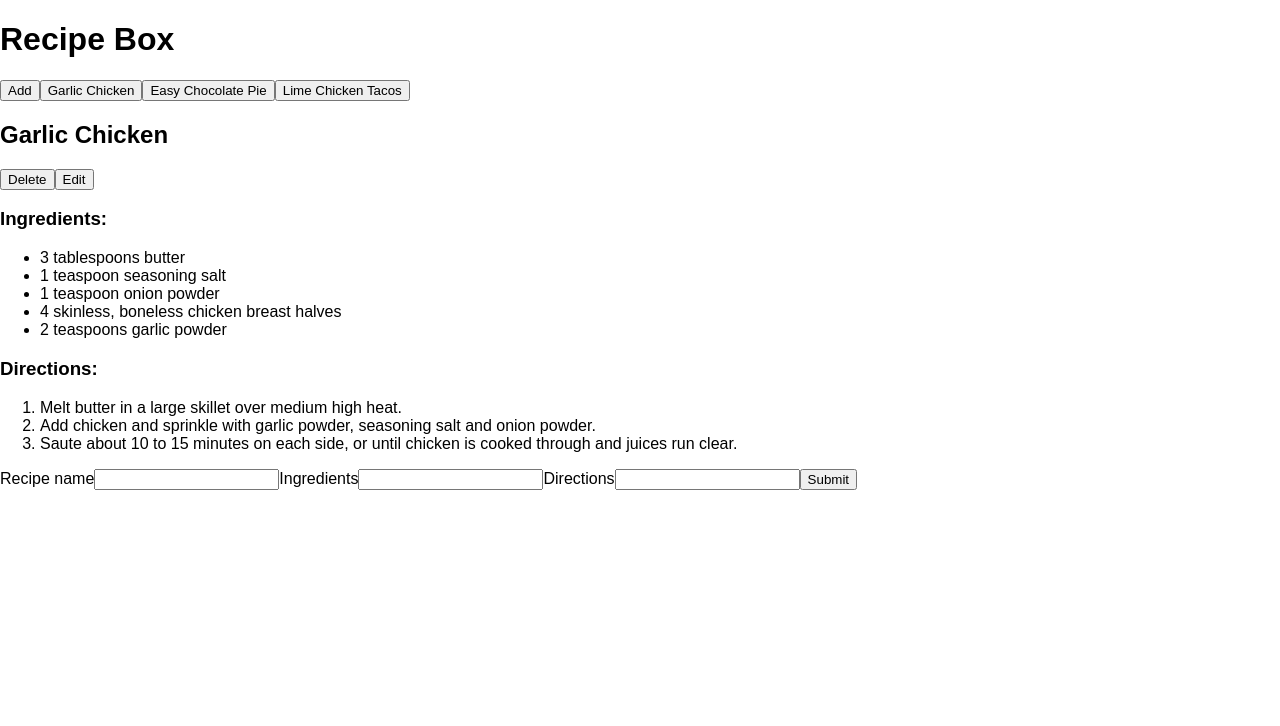
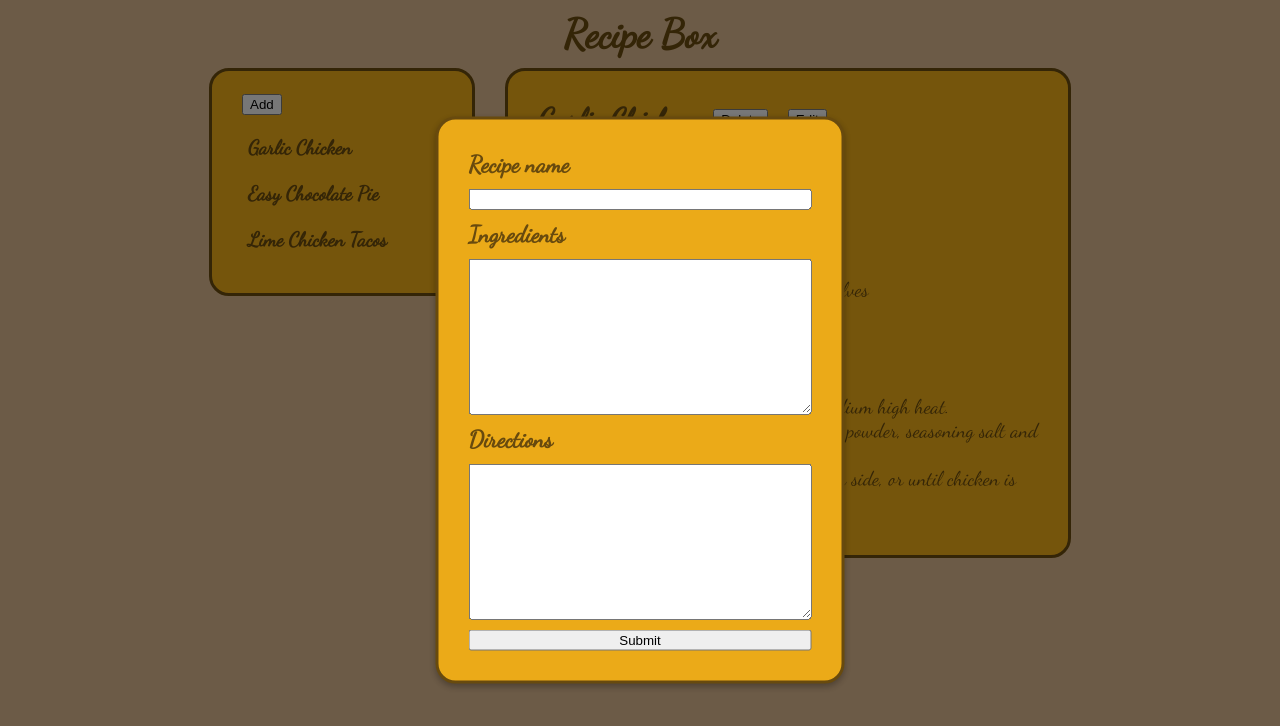
Before and after one commit to grindos/recipe-box, a React app: page / in a window 1280 px wide. Both pictures are taken after a click on the button "Add". Built offline with nearby package versions, Linux system fonts and the light colour scheme.

Commit message:
Add styles

```diff
--- a/public/index.html
+++ b/public/index.html
@@ -10,6 +10,8 @@
     -->
     <link rel="manifest" href="%PUBLIC_URL%/manifest.json">
     <link rel="shortcut icon" href="%PUBLIC_URL%/favicon.ico">
+    <link href="https://fonts.googleapis.com/css?family=Dancing+Script" rel="stylesheet">
+    <link href="https://fonts.googleapis.com/css?family=Cutive+Mono" rel="stylesheet">
     <!--
       Notice the use of %PUBLIC_URL% in the tags above.
       It will be replaced with the URL of the `public` folder during the build.
--- a/src/containers/App/DetailedRecipe/index.js
+++ b/src/containers/App/DetailedRecipe/index.js
@@ -7,6 +7,9 @@ const getChosenRecipe = (recipes, id) => {
   const found = recipes.filter(recipe => recipe.id === id);
   if (found.length > 0) {
     return found[0];
+  }
+  if (recipes.length > 0) {
+    return recipes[0];
   }
   return null;
 };
@@ -62,6 +65,7 @@ DetailedRecipe.propTypes = {
 
 const mapStateToProps = state => ({
   recipe: getChosenRecipe(state.recipes, state.chosenRecipe),
+  anotherRecipeId: state.recipes.length > 0 ? state.recipes[0].id : null,
 });
 
 const mapDispatchToProps = dispatch => ({
--- a/src/containers/App/RecipeForm/index.js
+++ b/src/containers/App/RecipeForm/index.js
@@ -14,9 +14,9 @@ const RecipeForm = ({ form, hideForm, addRecipe, editRecipe }) => {
     return null;
   }
   return (
-    <form>
-      <label htmlFor="name">
-        Recipe name
+    <div>
+      <form className="ModalForm">
+        <h3>Recipe name</h3>
         <input
           id="name"
           type="text"
@@ -25,29 +25,24 @@ const RecipeForm = ({ form, hideForm, addRecipe, editRecipe }) => {
             nameInput = node;
           }}
         />
-      </label>
-      <label htmlFor="ingredients">
-        Ingredients
-        <input
-          id="ingredients"
-          type="text"
-          defaultValue={status === 'EDIT' ? ingredients.join('*') : ''}
+        <h3>Ingredients</h3>
+        <textarea
+          rows="10"
+          cols="40"
+          defaultValue={status === 'EDIT' ? ingredients.join('\n') : ''}
           ref={node => {
             ingredientsInput = node;
           }}
         />
-      </label>
-      <label htmlFor="directions">
-        Directions
-        <input
-          id="directions"
-          type="text"
-          defaultValue={status === 'EDIT' ? directions.join('*') : ''}
+        <h3>Directions</h3>
+        <textarea
+          rows="10"
+          cols="40"
+          defaultValue={status === 'EDIT' ? directions.join('\n') : ''}
           ref={node => {
             directionsInput = node;
           }}
         />
-      </label>
         <input
           type="submit"
           value="Submit"
@@ -58,16 +53,16 @@ const RecipeForm = ({ form, hideForm, addRecipe, editRecipe }) => {
               case 'ADD':
                 addRecipe({
                   name: nameInput.value,
-                ingredients: ingredientsInput.value.split('*'),
-                directions: directionsInput.value.split('*'),
+                  ingredients: ingredientsInput.value.split('\n'),
+                  directions: directionsInput.value.split('\n'),
                 });
                 break;
               case 'EDIT':
                 editRecipe({
                   id,
                   name: nameInput.value,
-                ingredients: ingredientsInput.value.split('*'),
-                directions: directionsInput.value.split('*'),
+                  ingredients: ingredientsInput.value.split('\n'),
+                  directions: directionsInput.value.split('\n'),
                 });
                 break;
               default:
@@ -76,6 +71,8 @@ const RecipeForm = ({ form, hideForm, addRecipe, editRecipe }) => {
           }}
         />
       </form>
+      <div className="ModalOverlay" />
+    </div>
   );
 };
 RecipeForm.propTypes = {
--- a/src/containers/App/RecipesList/index.js
+++ b/src/containers/App/RecipesList/index.js
@@ -15,6 +15,7 @@ const RecipesList = ({ onClick, showAddForm, recipes }) => (
     >
       Add
     </button>
+    <div className="Recipes">
       {recipes.map(recipe => (
         <button
           type="button"
@@ -32,6 +33,7 @@ const RecipesList = ({ onClick, showAddForm, recipes }) => (
           {recipe.name}
         </button>
       ))}
+    </div>
   </div>
 );
 RecipesList.propTypes = {
--- a/src/containers/App/index.js
+++ b/src/containers/App/index.js
@@ -4,10 +4,12 @@ import RecipesList from './RecipesList';
 import RecipeForm from './RecipeForm';
 
 const App = () => (
-  <div>
+  <div className="App">
     <h1>Recipe Box</h1>
-    <RecipesList />
-    <DetailedRecipe />
+    <div className="AppContainer">
+      <RecipesList />
+      <DetailedRecipe />
+    </div>
     <RecipeForm />
   </div>
 );
--- a/src/index.css
+++ b/src/index.css
@@ -1,5 +1,103 @@
 body {
   margin: 0;
   padding: 0;
-  font-family: sans-serif;
+  font-family: 'Dancing Script', cursive;
+  font-size: 20px;
+  background-color: #d9b68e;
+  color: #684a0e;
 }
+
+h1, h2, h3 {
+  margin: 10px 0 10px 0;
+}
+
+textarea, input[type=text] {
+  font-family: 'Cutive Mono', monospace;
+}
+
+.App {
+  display: flex;
+  flex-direction: column;
+  align-items: center;
+}
+
+.RecipesList, .DetailedRecipe, .ModalForm {
+  background-color: #ebaa18;
+  /* margin: 30px; */
+  padding: 20px 30px 20px 30px;
+  border: 3px solid #684a0e;
+  border-radius: 20px;
+}
+
+.AppContainer {
+  display: flex;
+  flex-direction: row;
+}
+
+.RecipesList {
+  width: 200px;
+  height: fit-content;
+  margin-right: 30px;
+}
+
+.DetailedRecipe {
+  width: 500px;
+}
+
+.DetailedRecipeHeader {
+  display: flex;
+  flex-direction: row;
+  align-items: center;
+}
+
+.DetailedRecipeHeader > * {
+  margin-right: 20px;
+}
+
+.DetailedRecipeHeader > button {
+  height: auto;
+}
+
+.Recipes {
+  display: flex;
+  flex-direction: column;
+  align-items: flex-start;
+  margin: 10px 0;
+}
+
+.Recipe {
+  border: none;
+  background-color: #ebaa18;
+  cursor: pointer;
+  margin: 10px 0;
+  font-family: 'Dancing Script', cursive;
+  font-size: 20px;
+  color: #684a0e;
+  font-weight: 900;
+}
+
+.ModalForm {
+  z-index: 1010;
+  position: fixed;
+  top: 50%;
+  left: 50%;
+  transform: translate(-50%, -50%);
+  display: flex;
+  flex-direction: column;
+  box-shadow: 0 3px 7px rgba(0, 0, 0, 0.3);
+}
+
+.ModalForm input[type=submit] {
+  margin: 10px 0;
+}
+
+.ModalOverlay {
+  z-index: 1000;
+  position: fixed;
+  top: 0;
+  left: 0;
+  width: 100%;
+  height: 100%;
+  background-color: #000;
+  opacity: 0.5;
+}
```
Lines whose indentation alone changed are shown as unchanged.
